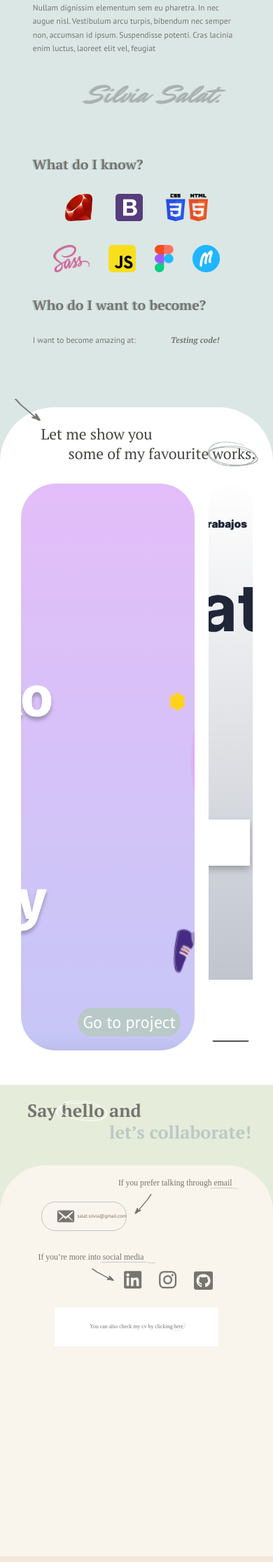
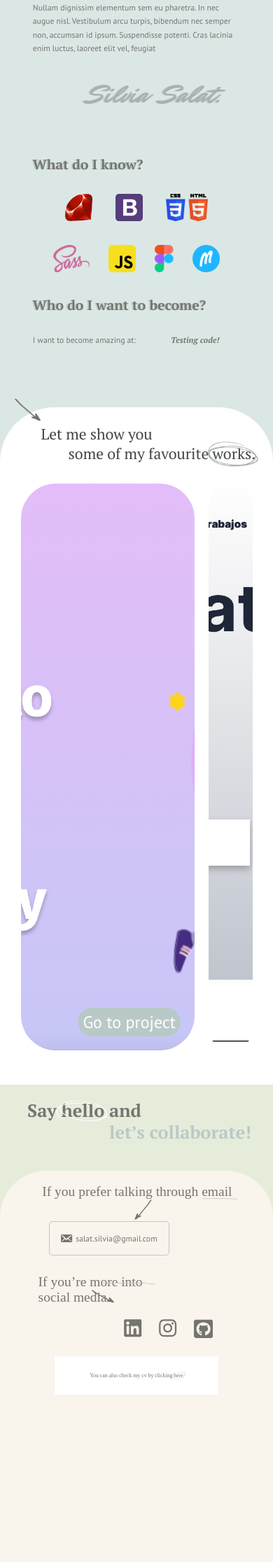
Before and after one commit to silsc/portfolio, a Jekyll site: the page built from index.markdown, in a window 390 px wide. Shown: the part 754-2986 px from the top of the page at 70% size. Built offline with Jekyll 4.4.1, drawn with Linux system fonts in a browser that asks for light colours.

Commit message:
FIX/RESPphone email box

```diff
--- a/_sass/_contact.scss
+++ b/_sass/_contact.scss
@@ -1,8 +1,8 @@
-  #contact {
-    background: $green;
-    position: relative;
-    bottom: 25vw;
-    .contact-header {
+#contact {
+  background: $green;
+  position: relative;
+  bottom: 25vw;
+  .contact-header {
       padding: 5% 10%;
       h1 {
         font-family: "PT Serif";
@@ -26,7 +26,6 @@
         left: 20vw;
         width: 20vw;
       }
-    }
   }
   .contact-info-container {
     width: 100%;
@@ -59,13 +58,14 @@
         border-radius: 20px;
         border: solid 1px $medium-blue;
         width: 26vw;
-        padding: 0 0 0 5%;
+        padding: 0 0 0 5vw;
         color: $light-brown;
         position: relative;
         left: 15vw;
-        svg {
+        .email-icon {
           align-self: center;
-          margin-right: 3%;
+          margin-right: 1vw;
+          width: 3vw;
         }
         h4 {
           align-self: center;
@@ -136,3 +136,38 @@
       background: white;
     }
   }
+}
+
+@media only screen and (max-width: 600px) {
+  #contact {
+    .contact-info-container {
+      h3 {
+        font-size: 5vw;
+      }
+      .email-box {
+        .underline-email {
+        position: absolute;
+        top: 10vw;
+        right: 13vw;
+        width: 13vw;
+        }
+        .email {
+          border-radius: 5px;
+          width: 35vw;
+          padding: 0 5vw 0 3.5vw;
+          top: 3vw;
+          left: 18vw;
+          .email-icon {
+            width: 5vw;
+          }
+          h4 {
+            align-self: center;
+            font-family: "PT Sans";
+            font-weight: 300;
+            font-size: 3vw;
+          }
+        }
+      }
+    }
+  }
+}
--- a/index.markdown
+++ b/index.markdown
@@ -172,9 +172,7 @@ title: Hey it's Silvia
         <img src="/assets/images/underline.png" class="underline-email"/>
         <a href="mailto:salat.silvia@gmail.com?subject=Hello Silvia!">
         <div class="email">
-          <svg width="40" height="40" viewBox="0 0 40 40" fill="none" xmlns="http://www.w3.org/2000/svg">
-            <path d="M38 29V11C38 9.34 36.66 8 35 8H6.98001C5.32001 8 3.98001 9.34 3.98001 11V29C3.98001 30.66 5.32001 32 6.98001 32H35C36.66 32 38 30.66 38 29ZM35.38 10.78C36.04 11.44 35.68 12.12 35.32 12.46L27.2 19.9L35 28.02C35.24 28.3 35.4 28.74 35.12 29.04C34.86 29.36 34.26 29.34 34 29.14L25.26 21.68L20.98 25.58L16.72 21.68L7.98001 29.14C7.72001 29.34 7.12001 29.36 6.86001 29.04C6.58001 28.74 6.74001 28.3 6.98001 28.02L14.78 19.9L6.66001 12.46C6.30001 12.12 5.94001 11.44 6.60001 10.78C7.26001 10.12 7.94001 10.44 8.50001 10.92L20.98 21L33.48 10.92C34.04 10.44 34.72 10.12 35.38 10.78Z" fill="#757570"/>
-          </svg>
+          <img src="/assets/images/email.png" class="email-icon"/>
           <h4>salat.silvia@gmail.com</h4>
         </div>
         </a>
```
Also changed, not shown: assets/images/email.png (added).
